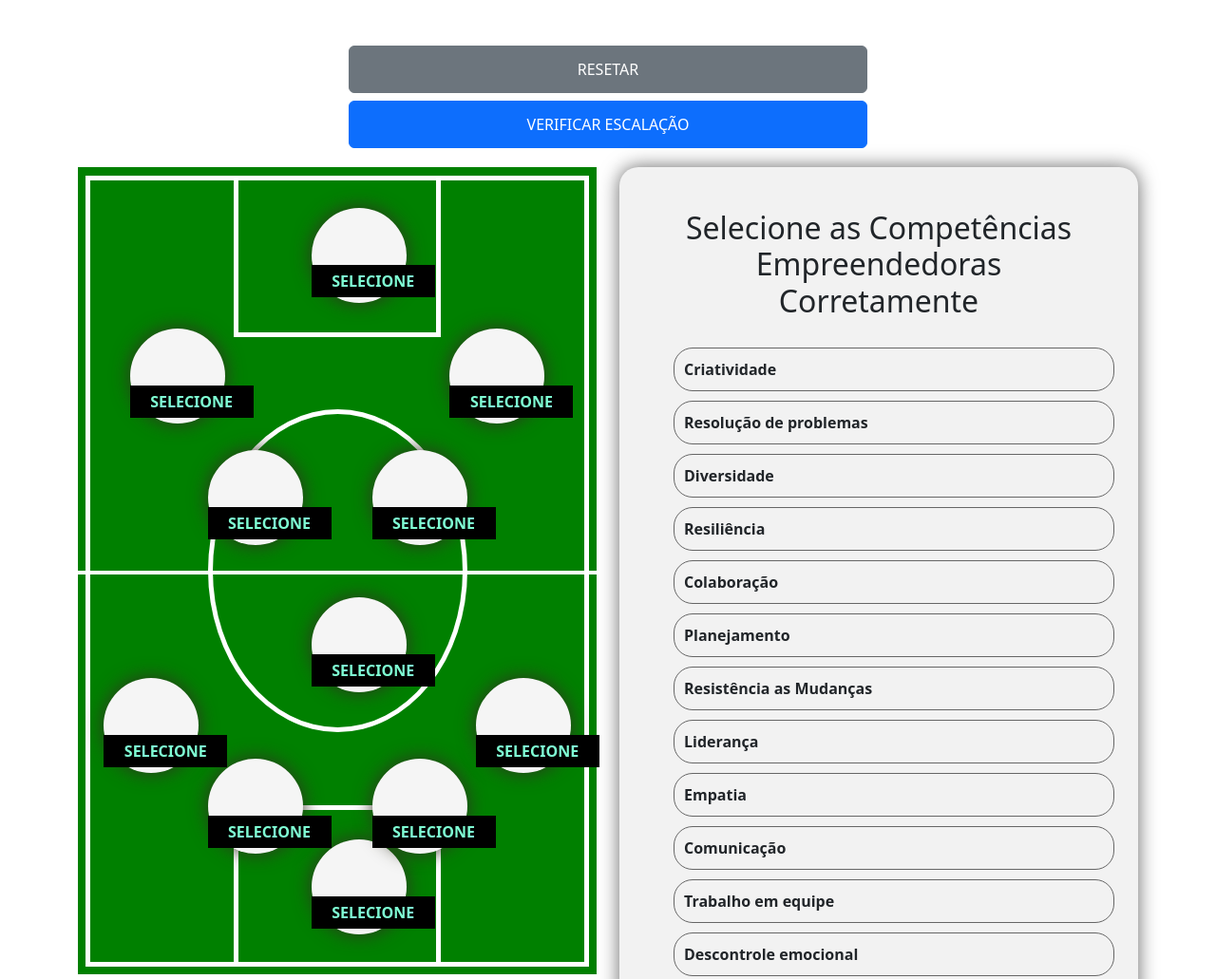
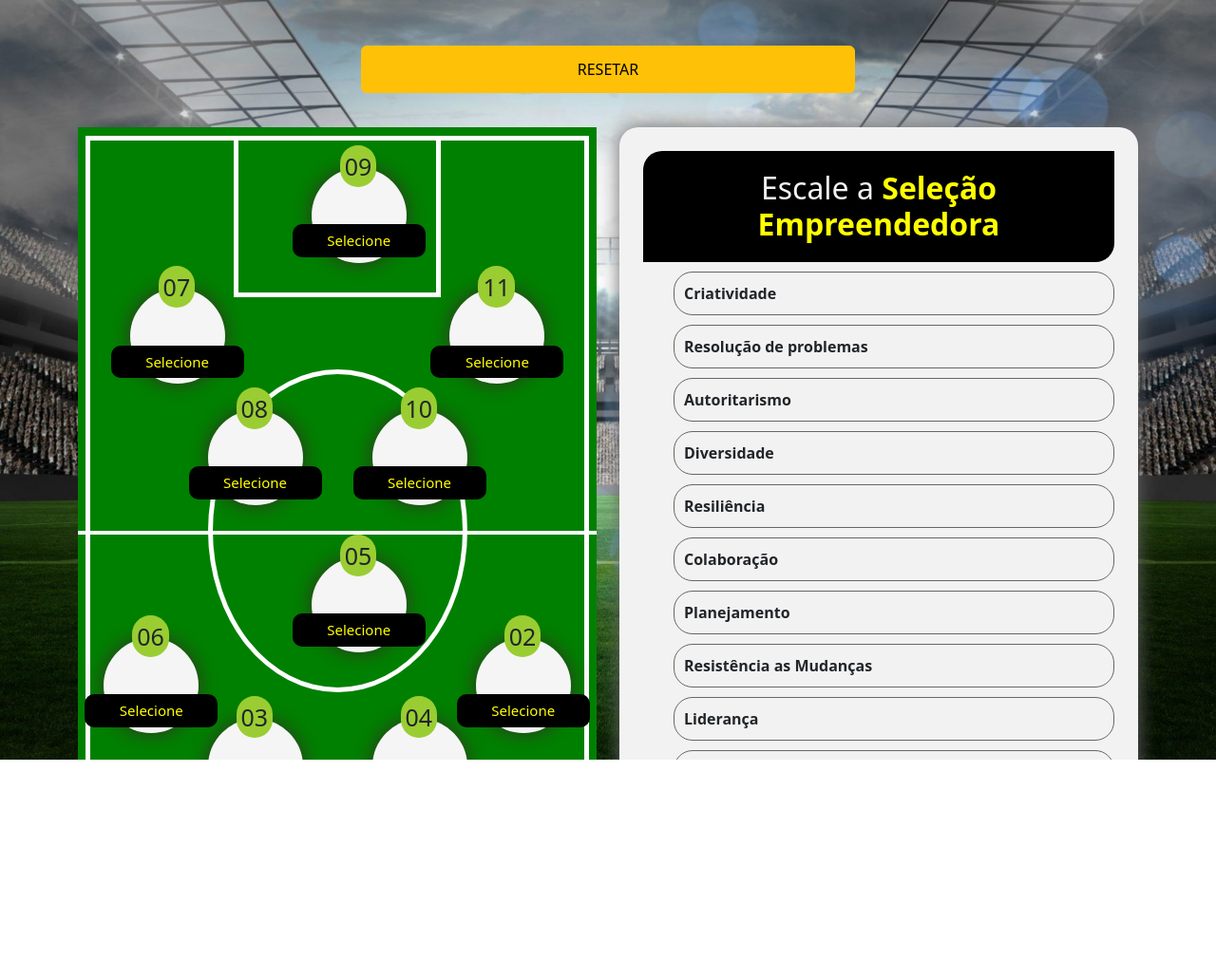
Before and after one commit to hudsonnsoares/escalacao, a plain HTML site: page index.html in a window 1280 px wide. Shown: the top 1031 px of the page at 95% size. After the commit the page ends 800 px from the top, so only its background shows below. Drawn offline with nearby package versions, Linux system fonts and the light colour scheme.

Commit message:
Correção visual e ajustes de bug

```diff
--- a/css/estilo.css
+++ b/css/estilo.css
@@ -1,3 +1,17 @@
+*{
+  margin:0;
+  padding: 0;
+}
+#bgfundo{
+  background: url('../bg-estadio.jpg') no-repeat;
+  background-size: cover;
+  width: 100%;
+  height: 100% !important;
+  position: absolute !important;
+  left: 0 !important;
+  top: 0 !important;
+  overflow-x: hidden;
+}
 #gramado{
   background:green;
   width: 100%;
@@ -17,7 +31,15 @@
 }
 .lista h2{
   text-align: center;
-  padding: 20px;
+  padding: 20px 0;
+  background: #000;
+  color: #f2f2f2;
+  border-top-left-radius: 20px;
+  border-bottom-right-radius: 20px;
+}
+.lista h2 span{
+  color:yellow !important;
+  font-weight: bold;
 }
 .lista ul{
   list-style: none;
@@ -32,7 +54,7 @@
   transition: background 0.4s ease-in;
 }
 .lista li:hover, .lista li:active, .lista li:focus{
-  background-color: aquamarine;
+  background-color: yellowgreen;
   cursor: pointer;
 }
 #linhacampo{
@@ -82,16 +104,32 @@
   box-shadow: 0 0 20px #332;
   cursor: pointer;
 }
+@keyframes animacao{
+
+}
+.circleJogador span{
+  position: relative;
+  left: 30px;
+  top: -20px;
+  font-size:25px;
+  background-color: yellowgreen;
+  padding: 5px;
+  width: 40px;
+  height: 40px;
+  border-radius: 40px;
+}
 .circleJogador p{
   text-align: center;
   position: absolute;
-  text-transform: uppercase;
-  width: 130px;
-  font-weight: 600;
+  width: 140px;
+  font-size: 15px;
+  font-weight: 500;
   background-color: black;
-  color: aquamarine;
-  padding: 5px;
+  color: yellow;
+  padding: 6px;
+  border-radius:10px;
   bottom:-10px;
+  left:-20px;
 }
 #gol{
   position: absolute;
--- a/index.html
+++ b/index.html
@@ -10,23 +10,22 @@
   <!-- Bootstrap CSS v5.2.1 -->
   <link href="https://cdn.jsdelivr.net/npm/bootstrap@5.2.1/dist/css/bootstrap.min.css" rel="stylesheet"
     integrity="sha384-iYQeCzEYFbKjA/T2uDLTpkwGzCiq6soy8tYaI1GyVh/UjpbCx/TYkiZhlZB6+fzT" crossorigin="anonymous">
-
 </head>
 
 <body>
+<section id="bgfundo">
   <header>
-    <!-- place navbar here -->
+    <div class="row mt-5 buttons">
+      <div class="d-grid gap-2 mb-3 col-5 mx-auto">
+        <button class="btn btn-warning" id="reset">RESETAR</button>
+        <!--<button class="btn btn-success">VERIFICAR ESCALAÇÃO</button>-->
+      </div>
+    </div>
   </header>
+
+  <section id="conteuPrincipal">
     <main>
       <div class="container">
-
-      <div class="row mt-5 buttons">
-        <div class="d-grid gap-2 col-6 mx-auto">
-          <button class="btn btn-secondary" id="reset">RESETAR</button>
-          <button class="btn btn-primary">VERIFICAR ESCALAÇÃO</button>
-        </div>
-      </div>
-
 
         <div class="row">
           <div class="col-6">
@@ -38,17 +37,17 @@
                 <div id="circuloCentral"></div>
                 <div id="linhaCentral"></div>
 
-              <div id="gol" class="open circleJogador"><p for="gol">Selecione</p></div>
-              <div id="zag1" class="open circleJogador"><p for="zag1">Selecione</p></div>
-              <div id="zag2" class="open circleJogador"><p for="zag2">Selecione</p></div>
-              <div id="latE" class="open circleJogador"><p for="latE">Selecione</p></div>
-              <div id="latD" class="open circleJogador"><p for="latD">Selecione</p></div>
-              <div id="vol" class="open circleJogador"><p for="vol">Selecione</p></div>
-              <div id="mE" class="open circleJogador"><p for="mE">Selecione</p></div>
-              <div id="mD" class="open circleJogador"><p for="mD">Selecione</p></div>
-              <div id="pD" class="open circleJogador"><p for="pD">Selecione</p></div>
-              <div id="ata" class="open circleJogador"><p for="ata">Selecione</p></div>
-              <div id="pE" class="open circleJogador"><p for="pE">Selecione</p></div>
+                <div id="gol" class="open circleJogador"><span>01</span><p for="gol">Selecione</p></div>
+                <div id="zag1" class="open circleJogador"><span>03</span><p for="zag1">Selecione</p></div>
+                <div id="zag2" class="open circleJogador"><span>04</span><p for="zag2">Selecione</p></div>
+                <div id="latE" class="open circleJogador"><span>06</span><p for="latE">Selecione</p></div>
+                <div id="latD" class="open circleJogador"><span>02</span><p for="latD">Selecione</p></div>
+                <div id="vol" class="open circleJogador"><span>05</span><p for="vol">Selecione</p></div>
+                <div id="mE" class="open circleJogador"><span>08</span><p for="mE">Selecione</p></div>
+                <div id="mD" class="open circleJogador"><span>10</span><p for="mD">Selecione</p></div>
+                <div id="pD" class="open circleJogador"><span>11</span><p for="pD">Selecione</p></div>
+                <div id="ata" class="open circleJogador"><span>09</span><p for="ata">Selecione</p></div>
+                <div id="pE" class="open circleJogador"><span>07</span><p for="pE">Selecione</p></div>
             </div>
             <!--Gramado -->
           </div>
@@ -56,10 +55,11 @@
           <!--Lista de Competências -->
           <div class="col-6">
             <div class="lista">
-            <h2>Selecione as Competências Empreendedoras Corretamente</h2>
+              <h2>Escale a <span>Seleção Empreendedora</span></h2>
               <ul>
                 <li class="open">Criatividade</li>
                 <li class="open">Resolução de problemas</li>
+                <li class="open">Autoritarismo</li>
                 <li class="open">Diversidade</li>
                 <li class="open">Resiliência</li>
                 <li class="open">Colaboração</li>
@@ -75,6 +75,7 @@
                 <li class="open">Correr riscos calculados</li>
                 <li class="open">Persistência</li>
                 <li class="open">Busca de oportunidades e iniciativa</li>
+                <li class="open">Dificuldade de lidar com o inesperado</li>
               </ul>
             </div>
           </div>
@@ -83,10 +84,8 @@
         </div>
       </div>
     </main>
-
-  <footer>
-    <!-- place footer here -->
-  </footer>
+  </section>
+</section>
   <!-- Bootstrap JavaScript Libraries -->
   <script src="https://cdn.jsdelivr.net/npm/@popperjs/core@2.11.6/dist/umd/popper.min.js"
     integrity="sha384-oBqDVmMz9ATKxIep9tiCxS/Z9fNfEXiDAYTujMAeBAsjFuCZSmKbSSUnQlmh/jp3" crossorigin="anonymous">
--- a/js/interacao.js
+++ b/js/interacao.js
@@ -3,26 +3,6 @@ var reset = document.getElementById('reset');
 reset.addEventListener("click",function(){
   location.reload();
 })
-
-
-//Lista Escalação
-
-var selecaoCampo = document.querySelectorAll('.circleJogador');
-
-
-for(i = 0; i < selecaoCampo.length; i++){
-  var selecId = selecaoCampo[i].id;
-  var selecPlayer = document.querySelector('#'+selecId);
-
-  if(selecPlayer.className == 'open'){
-    //console.log(selecPlayer, selecId);
-    break;
-  }else{
-    //console.log(selecPlayer);
-  }
-}
-// Lista Escalação
-
 // Lista Competências
 var selecaoLista = document.querySelectorAll('.lista li');
 
@@ -38,20 +18,34 @@ function addList(idList){
     var selecaoCampo = document.querySelectorAll('.circleJogador');
     for(i = 0; i < selecaoCampo.length; i++){
       selecId = selecaoCampo[i].id;
-      selecPlayer = document.querySelector("#"+selecId);
+      selecPlayer = document.querySelector("#" + selecId);
+      selecNumber = document.querySelector("#"+selecId+" span");
+
+      var quantidadeSelecionado = 0;
 
       if(selecPlayer.classList.contains('open')){
-        console.log("ok "+ selecaoCampo[i].id);
         if(idList.className == 'open'){
           idList.classList.add('d-none');
           selecPlayer.classList.remove('open');
           texto = idList.textContent;
-          selecPlayer.innerHTML = "<p>" + texto + "<p>";
+          numero = selecNumber.textContent;
+          selecPlayer.innerHTML = "<span>"+ numero + "</span><p>" + texto + "<p>";
+          if(idList == "fake"){
+            fake = 1;
+            console.log(fake);
+          }else{
+            fake = 0;
+            console.log(fake + idList.id)
+          }
+        }else{
+          console.log(selecPlayer.classList.contains('open'));
         }
-      }else{
-        console.log("nada ok -> " + selecPlayer.className);
       }
     }
   });
   return idList;
 }
+
+function verificarEscalacao(){
+
+}
```
Also changed, not shown: bg-estadio.jpg (added). Lines whose indentation alone changed are shown as unchanged.
